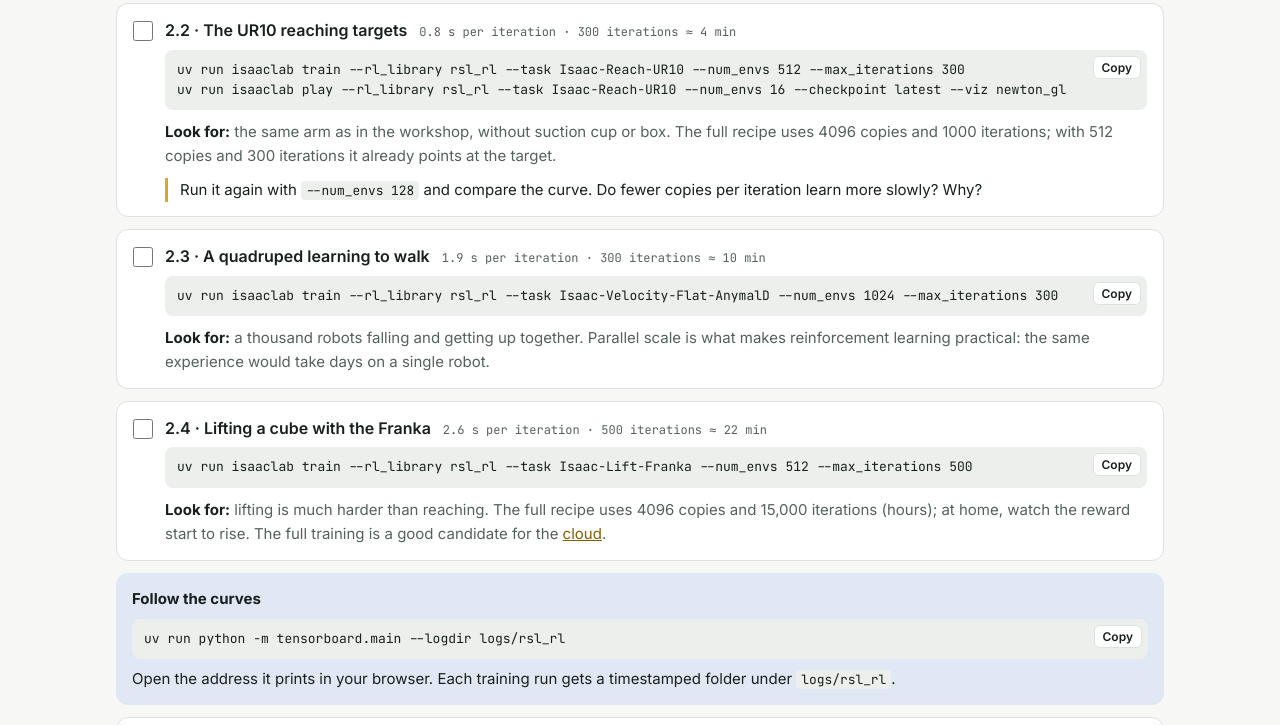
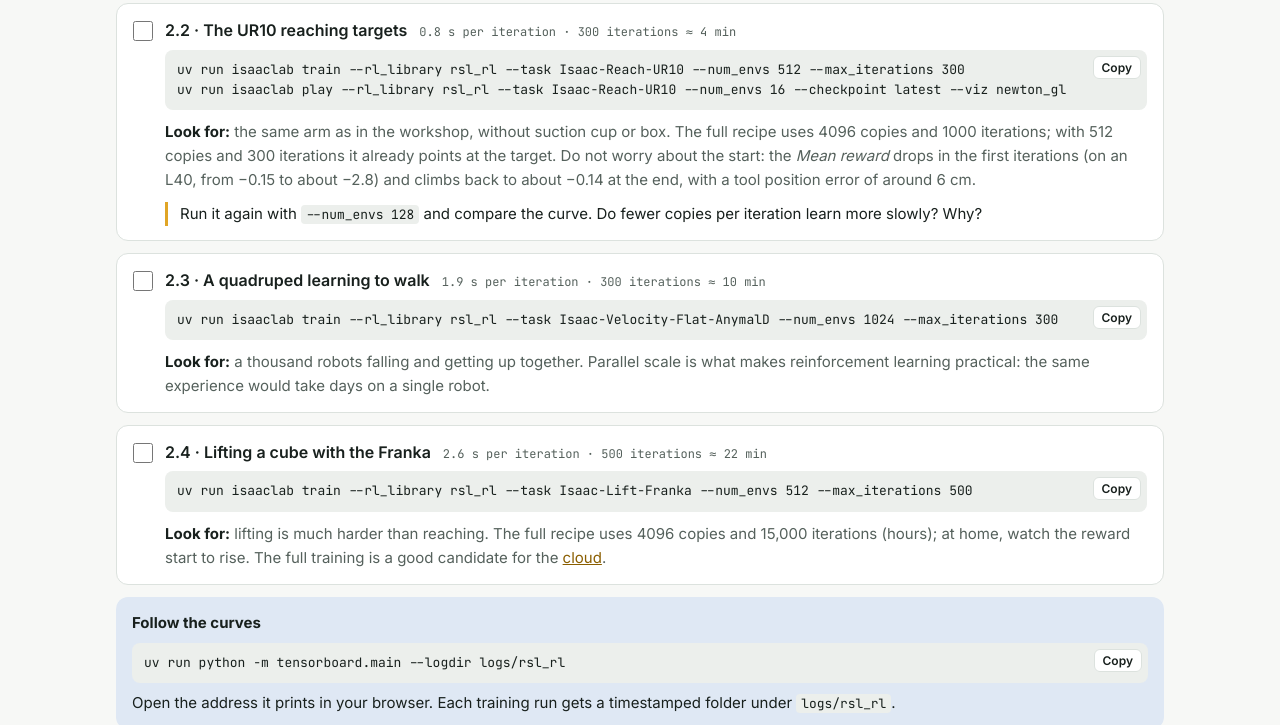
Before and after one commit to ItamarIliuk/digital-twin-hands-on, a plain HTML site: page guia.html in a window 1280 px wide. Shown: the part 2700-3425 px from the top of the page. Drawn offline with Linux system fonts and the light colour scheme.

Commit message:
Guia: receita da Brev verificada numa L40 com o Isaac Lab v3.0.0 público e aviso da queda inicial no 2.2
Co-Authored-By: Claude Opus 5.5 <noreply@anthropic.com>

```diff
--- a/guia.html
+++ b/guia.html
@@ -174,8 +174,8 @@ uv run isaaclab play --rl_library rsl_rl --task Isaac-Cartpole --num_envs 16 --c
     <div class="ex"><input type="checkbox" id="e22"><div class="tit"><label for="e22"><span lang="pt">2.2 · O UR10 alcançando alvos</span><span lang="en">2.2 · The UR10 reaching targets</span></label><span class="tempo"><span lang="pt">0,8 s por iteração · 300 iterações ≈ 4 min</span><span lang="en">0.8 s per iteration · 300 iterations ≈ 4 min</span></span></div>
       <div class="corpo"><div class="cmd">uv run isaaclab train --rl_library rsl_rl --task Isaac-Reach-UR10 --num_envs 512 --max_iterations 300
 uv run isaaclab play --rl_library rsl_rl --task Isaac-Reach-UR10 --num_envs 16 --checkpoint latest --viz newton_gl</div>
-      <p class="obs" lang="pt"><b>Observe:</b> o mesmo braço do workshop, sem ventosa nem caixa. A receita completa usa 4096 cópias e 1000 iterações; com 512 cópias e 300 iterações ele já aponta para o alvo.</p>
-      <p class="obs" lang="en"><b>Look for:</b> the same arm as in the workshop, without suction cup or box. The full recipe uses 4096 copies and 1000 iterations; with 512 copies and 300 iterations it already points at the target.</p>
+      <p class="obs" lang="pt"><b>Observe:</b> o mesmo braço do workshop, sem ventosa nem caixa. A receita completa usa 4096 cópias e 1000 iterações; com 512 cópias e 300 iterações ele já aponta para o alvo. Não se assuste com o começo: a <i>Mean reward</i> cai nas primeiras iterações (numa L40, de −0,15 para cerca de −2,8) e volta a perto de −0,14 no fim, com o erro da ponta em torno de 6 cm.</p>
+      <p class="obs" lang="en"><b>Look for:</b> the same arm as in the workshop, without suction cup or box. The full recipe uses 4096 copies and 1000 iterations; with 512 copies and 300 iterations it already points at the target. Do not worry about the start: the <i>Mean reward</i> drops in the first iterations (on an L40, from −0.15 to about −2.8) and climbs back to about −0.14 at the end, with a tool position error of around 6 cm.</p>
       <p class="desafio" lang="pt">Rode de novo com <code>--num_envs 128</code> e compare a curva. Menos cópias por iteração aprendem mais devagar? Por quê?</p>
       <p class="desafio" lang="en">Run it again with <code>--num_envs 128</code> and compare the curve. Do fewer copies per iteration learn more slowly? Why?</p></div></div>
 
@@ -275,6 +275,7 @@ brev ls</div>
 source ~/.bashrc
 git clone https://github.com/isaac-sim/IsaacLab.git --branch v3.0.0
 cd IsaacLab</div></li>
+    <li><span lang="pt">Rode os mesmos exemplos do workshop (2.1, 2.2 e 3.1), com os comandos dos blocos acima. Na nuvem não há janela: o <code>play</code> não abre, então acompanhe os números no terminal ou grave um vídeo (abaixo). <b>Verificado em 21/11/2026 numa L40</b>, com o Isaac Lab v3.0.0 público e sem o Isaac Sim instalado: instalação e primeira execução em menos de 1 minuto; 2.1 em 97 s, 2.2 em 151 s e 3.1 em 149 s, sem erro. O Isaac Lab escolheu sozinho a física <code>newton_mjwarp</code> e o renderizador <code>newton_renderer</code>. A sessão inteira, 19 minutos de máquina ligada, custou cerca de US$ 0,35.</span><span lang="en">Run the same examples as in the workshop (2.1, 2.2 and 3.1), with the commands from the blocks above. There is no window in the cloud: <code>play</code> does not open, so follow the numbers in the terminal or record a video (below). <b>Verified on 21 Nov 2026 on an L40</b>, with the public Isaac Lab v3.0.0 and no Isaac Sim installed: install and first run in under 1 minute; 2.1 in 97 s, 2.2 in 151 s and 3.1 in 149 s, with no errors. Isaac Lab picked the <code>newton_mjwarp</code> physics and the <code>newton_renderer</code> on its own. The whole session, 19 minutes of machine time, cost about US$0.35.</span></li>
     <li><span lang="pt">Rode o treino completo, com a receita original, sem janela:</span><span lang="en">Run the full training, with the original recipe, without a window:</span>
       <div class="cmd">uv run isaaclab train --rl_library rsl_rl --task Isaac-Reach-UR10
 uv run isaaclab train --rl_library rsl_rl --task Isaac-Lift-Franka --max_iterations 3000</div></li>
```
